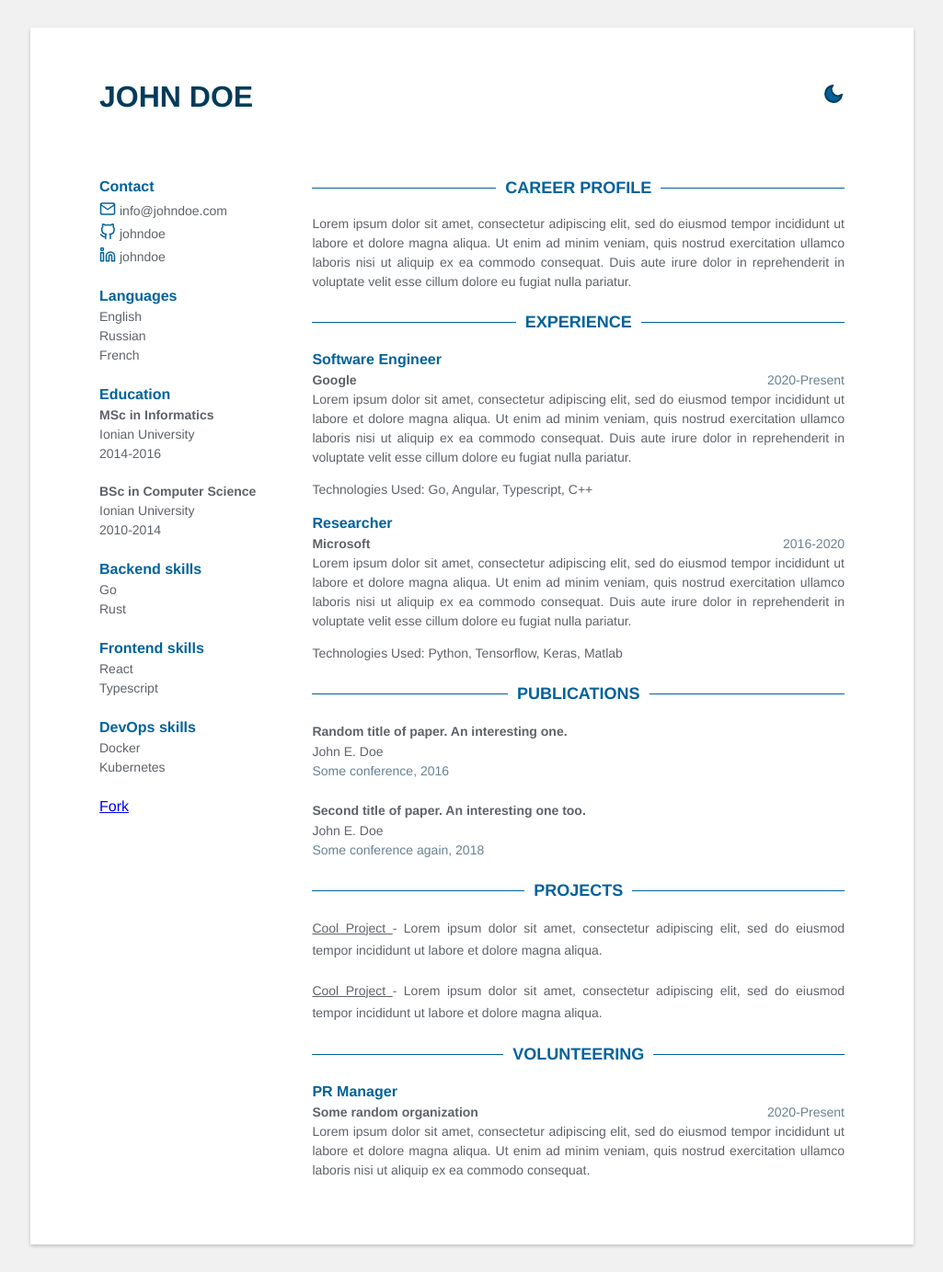
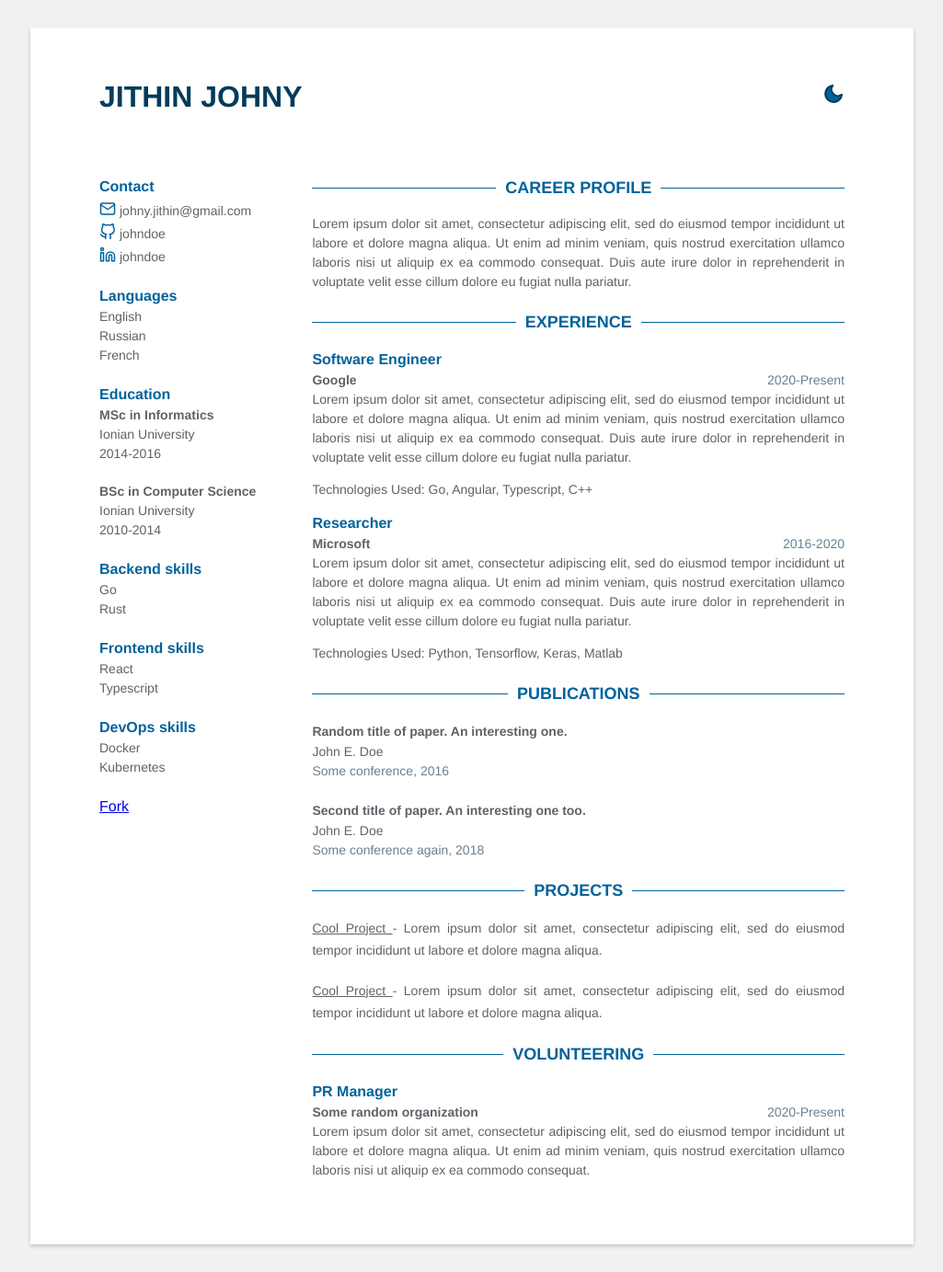
Before and after one commit to jithinjohny86/jithinjohny1.github.io, a Jekyll site: the page built from index.html, in a window 1280 px wide. Shown: the whole page at 92% size, without its empty margins (127-1152 px from the left). Built offline with Jekyll 4.4.1, drawn with Linux system fonts in a browser that asks for light colours.

Commit message:
chore: update my infos

```diff
--- a/_data/data.yml
+++ b/_data/data.yml
@@ -1,10 +1,10 @@
-name: John Doe
+name: Jithin Johny
 support_dark_mode: true
 fork: true
 
 # Sidebar
 contact:
-  email: info@johndoe.com
+  email: johny.jithin@gmail.com
   github: johndoe
   linkedin: johndoe
   phone:
```
